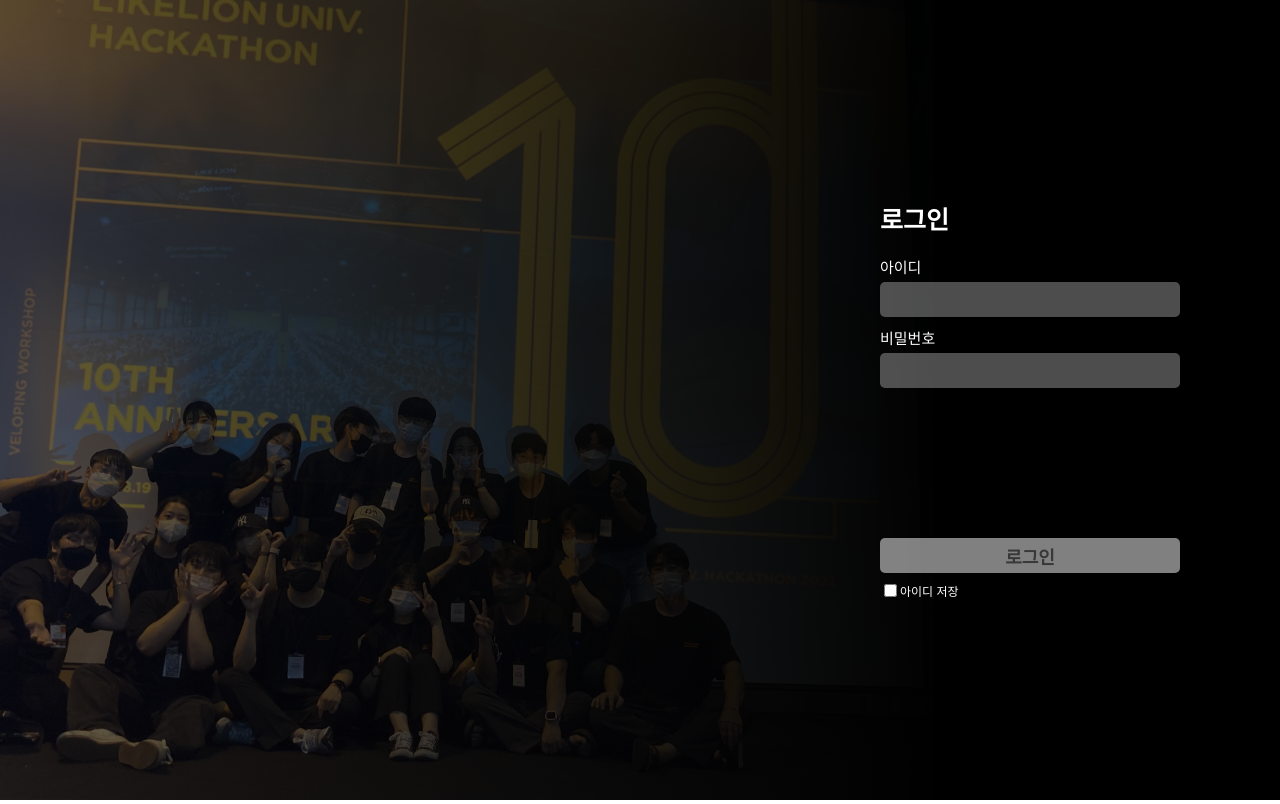
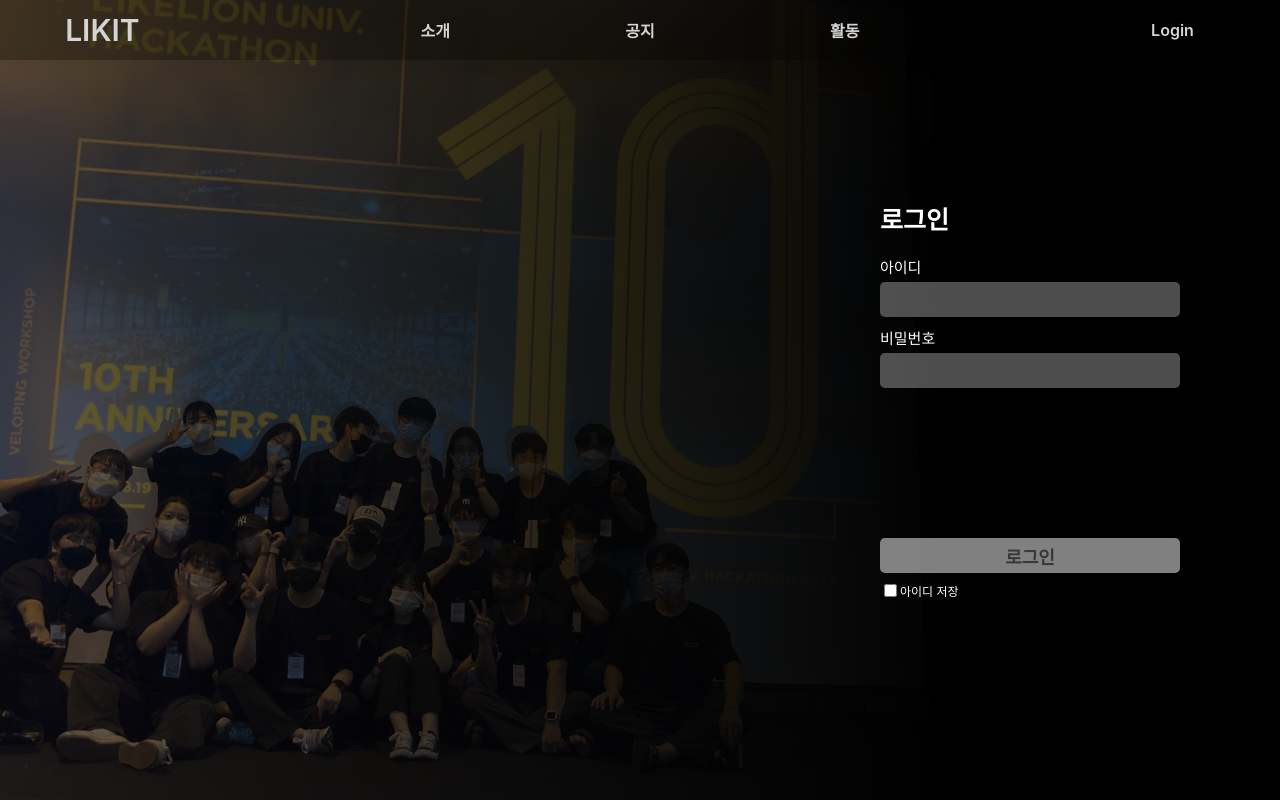
Before and after one commit to likelion-LIKIT/Front-end, a React (Create React App) app: page /login in a window 1280 px wide. Built offline with nearby package versions, Linux system fonts and the light colour scheme.

Commit message:
feat (LoginPage.js): 헤더 추가
Add
- headerState: 헤더 애니메이션 관리를 위한 useState
- useEffect() (line 14): 로그인 성공시 0.4초 후 헤더 애니메이션 동작

헤더 추가 및 애니메이션 효과 적용

```diff
--- a/src/pages/login/components/LoginPage.js
+++ b/src/pages/login/components/LoginPage.js
@@ -4,13 +4,26 @@ import LoginBack from './LoginBack';
 import LoginForm from './LoginForm';
 
 import "../styles/LoginPage.css";
-import { useState } from 'react';
+import { useEffect, useState } from 'react';
+import Header from '../../../common/components/Header';
 
 const LoginPage = () => {
   const [successLogin, setSuccessLogin] = useState(false);
+  const [headerState, setHeaderState] = useState(true);
+
+  useEffect(() => {
+    if(successLogin) {
+      setTimeout(() => {
+        setHeaderState(false);
+      }, 400);
+    }
+  }, [successLogin])
 
   return (
     <div id="LoginPage">
+      <div className={["login_header", !headerState && "main_header"].join(' ')}>
+        <Header />
+      </div>
       <LoginBack successLogin={successLogin}/>
       <LoginForm setSuccessLogin={setSuccessLogin} successLogin={successLogin}/>
     </div>
--- a/src/pages/login/styles/LoginPage.css
+++ b/src/pages/login/styles/LoginPage.css
@@ -4,6 +4,23 @@
     width: 100%;
     height: 100vh;
     display: flex;
+    flex-direction: column;
+    justify-content: center;
     align-items: center;
-    position: fixed;
+    position: relative;
 }
+
+.login_header {
+    position: absolute;
+    top: 0;
+    width: 100%;
+    color: rgb(212, 212, 212);
+    background-color: rgba(0, 0, 0, 0.3);
+    z-index: 999;
+    transition: all 0.5s linear;
+}
+
+.main_header {
+    background-color: transparent;
+    color: black;
+}
```
